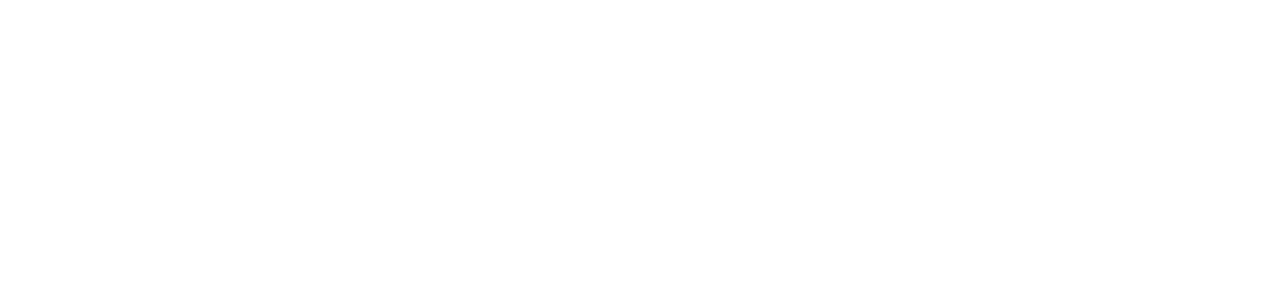
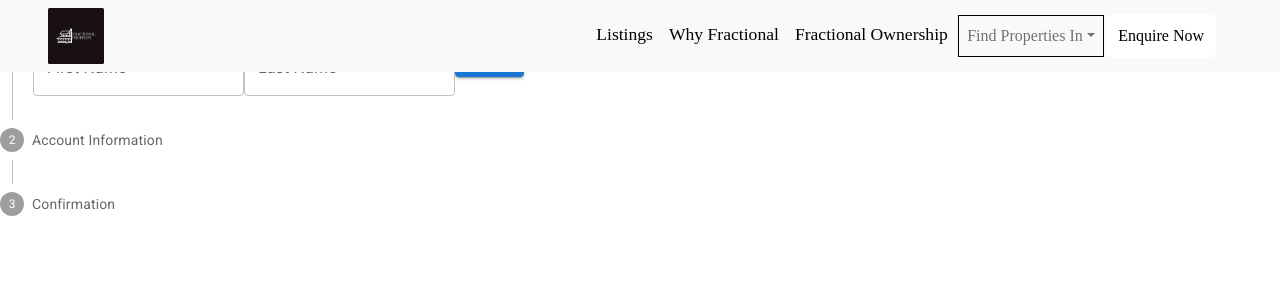
Before and after one commit to AnoonaNasrin/Fractional_properties, a React (Create React App) app: page /step in a window 1280 px wide. Before the commit this address had no page. Shown: the top 300 px of the page. Built offline with nearby package versions, Linux system fonts and the light colour scheme; the HTML template or start-up script is replaced by a standard one.

Commit message:
done change

```diff
--- a/src/App.js
+++ b/src/App.js
@@ -4,15 +4,19 @@
 import Listings from "./pages/Listings/Listings";
 import Fraction from "./pages/Fraction/Fractional";
 import Why from "./pages/Why-Frac/Why-us";
+import MyNavbar from "./Components/Navbar/Navbar";
+import Stoper from "./pages/Stepper"
 
 function App() {
   return (
     <BrowserRouter>
+      <MyNavbar />
       <Routes>
         <Route path="/" element={<Home />} />
         <Route path="/list" element={<Listings />} />
         <Route path="/fraction" element={<Fraction />} />
         <Route path="/why" element={<Why />} />
+        <Route path="/step" element={<Stoper/>}/>
       </Routes>
     </BrowserRouter>
   );
--- a/src/Components/Navbar/Navbar.js
+++ b/src/Components/Navbar/Navbar.js
@@ -45,7 +45,7 @@
                 </NavDropdown>
               </div>
             </Nav>
-            <Link to='/enquire-now'>
+            <Link to='/step'>
               <Button className="enquire-btn">
                 Enquire Now
               </Button>
--- a/src/Components/card/Card.js
+++ b/src/Components/card/Card.js
@@ -1,6 +1,5 @@
 import Card from "react-bootstrap/Card";
 import Col from "react-bootstrap/Col";
-import Row from "react-bootstrap/Row";
 
 import "./Card.css";
 
--- a/src/pages/Fraction/Fractional.js
+++ b/src/pages/Fraction/Fractional.js
@@ -5,7 +5,7 @@
 import own from "../../assets/images/Own.png";
 import Exp from "../../assets/images/Experience.png";
 import img from "../../assets/images/img-4.jpg"
-import MyNavbar from "../../Components/Navbar/Navbar";
+
 
 import "./Fractional.css"
 
@@ -13,9 +13,6 @@
 export default function Fraction(){
   return (
     <>
-      <header>
-        <MyNavbar />
-      </header>
       <main>
         <section className="sect-frac">
           <div className="frc-img">
--- a/src/pages/Home/Home.js
+++ b/src/pages/Home/Home.js
@@ -1,6 +1,5 @@
 import React from "react";
-import MyNavbar from "../../Components/Navbar/Navbar";
-
+import { Container, Row, Col } from "react-bootstrap";
 import video from "../../assets/videos/sample.mp4";
 import logo from "../../assets/images/Dream.png";
 import own from "../../assets/images/Own.png";
@@ -10,24 +9,18 @@
 import mange from "../../assets/img/Mange.svg";
 import newnbr from "../../assets/img/new-n.svg";
 import last from "../../assets/images/image-1.jpg";
-import { Container, Row, Col } from "react-bootstrap";
-
-import "./Home.css";
 import TabPro from "../../Components/Tabs/Tabs";
 import LeftTabs from "../../Components/LeftTabs/LeftTabs";
 import Potion from "../../Components/potions/potion/potion";
 import Box from "../../Components/potions/box/box";
+import Faq from "../../Components/faq/Faq";
+import ContactForm from "../../Components/contact-form/ContactForm";
 
-import Faq from "../../Components/faq/Faq";
-
-import ContactForm from "../../Components/contact-form/ContactForm";
+import "./Home.css";
 
 export default function Home() {
   return (
     <>
-      <header>
-        <MyNavbar />
-      </header>
       <main>
         <section className="main-head">
           <div className="container">
--- a/src/pages/Listings/Listings.js
+++ b/src/pages/Listings/Listings.js
@@ -3,12 +3,10 @@
 import img from "../../assets/images/image-1.jpg";
 import owner from "../../assets/img/Co-own.svg";
 import flexSvg from "../../assets/img/The-flex.svg";
+import Slider from "../../Components/Slider/Slider";
+import PropertyFilter from "../../Components/PrpertyCard/PropertyMain";
+import "./Listing.css";
 
-import MyNavbar from "../../Components/Navbar/Navbar";
-import Slider from "../../Components/Slider/Slider";
-
-import "./Listing.css";
-import PropertyFilter from "../../Components/PrpertyCard/PropertyMain";
 
 const upCome = [
   {
@@ -49,9 +47,6 @@
 export default function List() {
   return (
     <>
-      <header>
-        <MyNavbar />
-      </header>
       <main>
         <section className="sec-list">
           <div className="list-img">
--- /dev/null
+++ b/src/pages/Stepper.js
@@ -0,0 +1,115 @@
+import React, { useState } from "react";
+import {
+  Stepper,
+  Step,
+  StepLabel,
+  StepContent,
+  Button,
+  TextField,
+} from "@mui/material";
+
+export default function Stoper() {
+  const [activeStep, setActiveStep] = useState(0);
+  const [formValues, setFormValues] = useState({
+    firstName: "",
+    lastName: "",
+    email: "",
+    password: "",
+    confirmPassword: "",
+  });
+
+  const handleNext = () => {
+    setActiveStep((prevActiveStep) => prevActiveStep + 1);
+  };
+
+  const handleBack = () => {
+    setActiveStep((prevActiveStep) => prevActiveStep - 1);
+  };
+
+  const handleChange = (event) => {
+    setFormValues({ ...formValues, [event.target.name]: event.target.value });
+  };
+
+  const handleSubmit = (event) => {
+    event.preventDefault();
+    console.log("Form submitted:", formValues);
+  };
+
+  return (
+    <div>
+      <Stepper activeStep={activeStep} orientation="vertical">
+        <Step>
+          <StepLabel>Personal Information</StepLabel>
+          <StepContent>
+            <form onSubmit={handleSubmit}>
+              <TextField
+                label="First Name"
+                name="firstName"
+                value={formValues.firstName}
+                onChange={handleChange}
+              />
+              <TextField
+                label="Last Name"
+                name="lastName"
+                value={formValues.lastName}
+                onChange={handleChange}
+              />
+              <Button variant="contained" onClick={handleNext}>
+                Next
+              </Button>
+            </form>
+          </StepContent>
+        </Step>
+        <Step>
+          <StepLabel>Account Information</StepLabel>
+          <StepContent>
+            <form onSubmit={handleSubmit}>
+              <TextField
+                label="Email"
+                name="email"
+                value={formValues.email}
+                onChange={handleChange}
+              />
+              <TextField
+                label="Password"
+                name="password"
+                type="password"
+                value={formValues.password}
+                onChange={handleChange}
+              />
+              <TextField
+                label="Confirm Password"
+                name="confirmPassword"
+                type="password"
+                value={formValues.confirmPassword}
+                onChange={handleChange}
+              />
+              <Button variant="contained" onClick={handleBack}>
+                Back
+              </Button>
+              <Button variant="contained" onClick={handleNext}>
+                Next
+              </Button>
+            </form>
+          </StepContent>
+        </Step>
+        <Step>
+          <StepLabel>Confirmation</StepLabel>
+          <StepContent>
+            <form onSubmit={handleSubmit}>
+              <p>Please review your information:</p>
+              <p>{`Name: ${formValues.firstName} ${formValues.lastName}`}</p>
+              <p>{`Email: ${formValues.email}`}</p>
+              <Button variant="contained" onClick={handleBack}>
+                Back
+              </Button>
+              <Button variant="contained" type="submit">
+                Submit
+              </Button>
+            </form>
+          </StepContent>
+        </Step>
+      </Stepper>
+    </div>
+  );
+}
--- a/src/pages/Why-Frac/Why-us.js
+++ b/src/pages/Why-Frac/Why-us.js
@@ -1,5 +1,4 @@
 import React from "react";
-import MyNavbar from "../../Components/Navbar/Navbar";
 import img from "../../assets/images/imag2.jpg"
 
 import "./Why.css"
@@ -7,9 +6,6 @@
 export default function Whyus(){
      return (
        <>
-         <header>
-           <MyNavbar />
-         </header>
          <main>
            <section className="sec-why">
              <div className="head-sec">
```
Also changed, not shown: src/Components/CardContainer/CardContainer.js (deleted, +0 -24 lines), src/Components/CardContainer/CardContainer.css (deleted).
